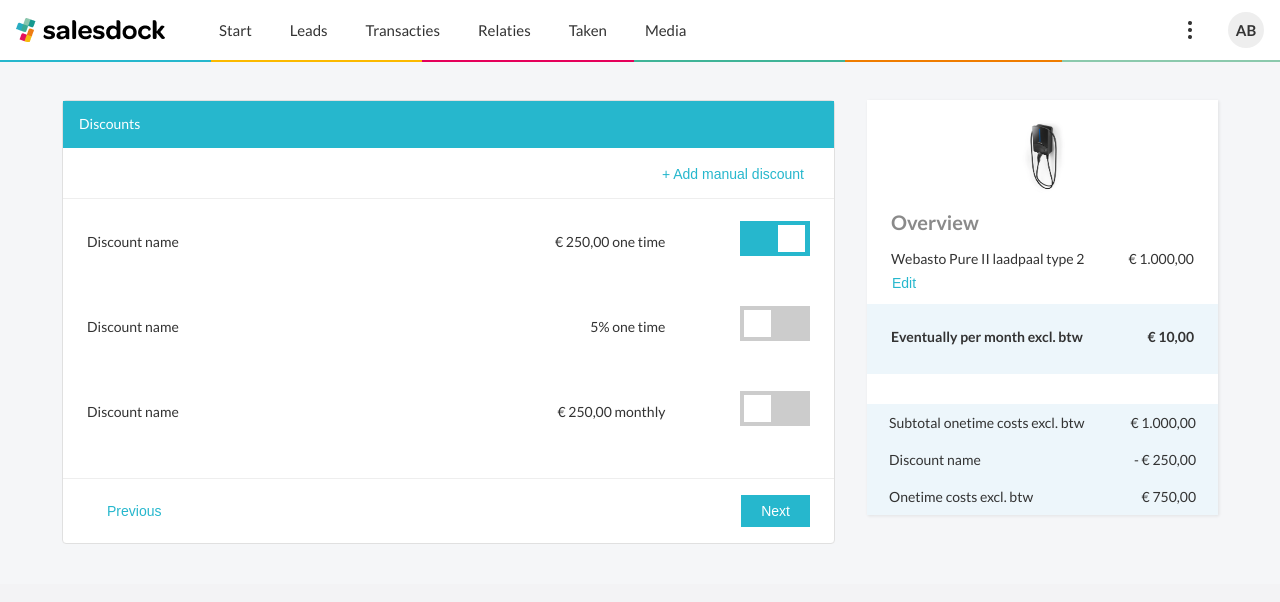
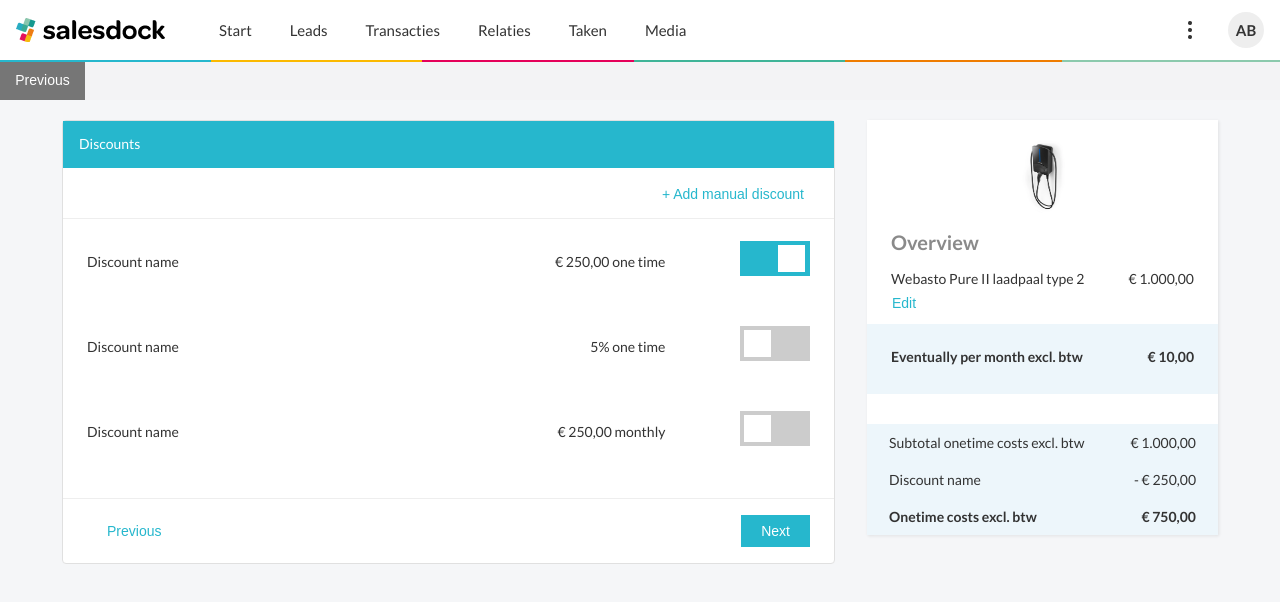
Before and after one commit to abhilashjoseph16/Salesdock, a React (Vite) app: page / in a window 1280 px wide. Shown: the top 602 px of the page. Built offline with nearby package versions, Linux system fonts and the light colour scheme.

Commit message:
updated code

```diff
--- a/src/pages/Discounts.css
+++ b/src/pages/Discounts.css
@@ -1,9 +1,24 @@
+.previous-btb-container{
+  display: flex;
+  justify-content: flex-start;
+}
+
+.previous-btb-container button{
+  width: 85px;
+  height: 40px;
+  background-color: #767676;
+  color: #FFFFFF;
+  border: none;
+  font-size: 14px;
+  font-weight: 400;
+}
+
 .discounts-page {
   display: flex;
   justify-content: center;
   align-items: flex-start;
   background-color: #f5f6f8;
-  padding: 40px 24px;
+  padding: 20px 24px 40px 24px;
   gap: 32px;
   flex-wrap: nowrap;
 }
@@ -66,7 +81,6 @@
   justify-content: space-between;
   align-items: center;
   padding: 20px 0;
-  /* border-bottom: 1px solid #eee; */
 }
 
 .discount-info {
--- a/src/pages/Discounts.jsx
+++ b/src/pages/Discounts.jsx
@@ -34,6 +34,10 @@ export default function Discounts() {
   };
 
   return (
+    <>
+    <div className="previous-btb-container">
+      <button>Previous</button>
+    </div>
       <div className="discounts-page">
         <div className="discounts-left">
           <div className="discounts-header">
@@ -102,8 +106,8 @@ export default function Discounts() {
                 <span>- € 250,00</span>
               </div>
               <div>
-              <span>Onetime costs excl. btw</span>
-              <span>€ 750,00</span>
+                <span><strong>Onetime costs excl. btw</strong></span>
+                <span><strong>€ 750,00</strong></span>
               </div>
             </div>
           </div>
@@ -111,5 +115,6 @@ export default function Discounts() {
 
         {showModal && <AddDiscountModal onClose={() => setShowModal(false)} />}
       </div>
+    </>
   );
 }
```
Lines whose indentation alone changed are shown as unchanged.
